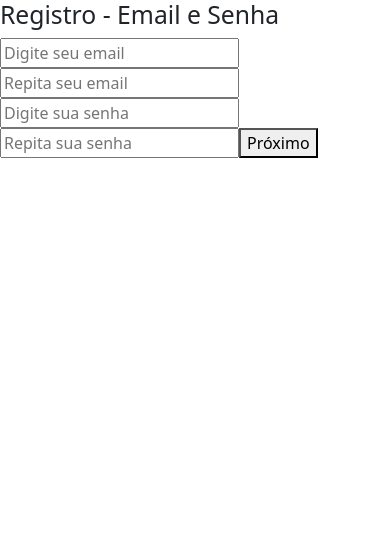
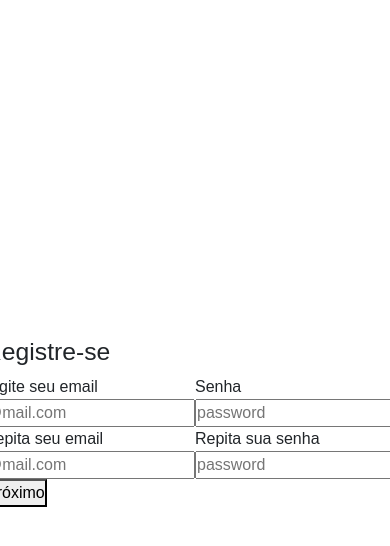
Before and after one commit to EsdrasAslc/Moneye, a Next.js app: page /register in a window 390 px wide. Shown: the top 546 px of the page. Built offline with nearby package versions, Linux system fonts and the light colour scheme.

Commit message:
Add style to login page

```diff
--- /dev/null
+++ b/src/app/login/login-style.css
@@ -0,0 +1,180 @@
+* {
+    margin: 0;
+    padding: 0;
+    box-sizing: border-box;
+    font-family: Arial, Helvetica, sans-serif;
+}
+
+.container-login {
+    position: relative;
+    width: 100%;
+    height: 100vh;
+    display: flex;
+}
+
+.img-box {
+    /* width: 50%; */
+    height: 100%;
+    background-color: #5bb4ff;
+    padding: 20px;
+}
+
+.img-box img {
+    width: 100%;
+    height: 100%;
+}
+
+.content-box {
+    display: flex;
+    justify-content: center;
+    align-items: center;
+    width: 50%;
+    height: 100%;
+}
+
+.content-box .form-box {
+    width: 50%;
+}
+
+.content-box .form-box .ul {
+    display: flex;
+    align-items: center;
+    justify-content: center;
+}
+
+.content-box .form-box .ul li {
+    list-style: none;
+    width: 60px;
+    height: 60px;
+    display: flex;
+    justify-content: center;
+    align-items: center;
+    border-radius: 50%;
+    margin: 0 7px;
+    cursor: pointer;
+    transition: 0.3s;
+}
+
+.content-box .form-box .ul li:hover {
+    background: #e4e4e4;
+}
+
+.form-box .ul li img {
+    width: 40px;
+}
+
+.content-box .form-box h2 {
+    color: #32324f;
+    font-weight: 600;
+    font-size: 2em;
+    text-transform: uppercase;
+    margin-bottom: 15px;
+    text-align: center;
+}
+
+.content-box .form-box .input-box {
+    margin-bottom: 20px;
+}
+
+.content-box .form-box .input-box input {
+    width: 100%;
+    padding: 10px;
+    outline: none;
+    font-weight: 400;
+    border: none;
+    font-size: 17px;
+    color: #32324f;
+    background-color: #ecf2f7;
+    border-radius: 5px;
+}
+
+.content-box .form-box .input-box span {
+    font-size: 16px;
+    margin-bottom: 5px;
+    display: inline-block;
+    color: #32324f;
+    font-weight: 400;
+}
+
+.content-box .form-box .input-box input::placeholder {
+    color: #a9adb6;
+}
+
+.content-box .form-box .input-box input[type=submit] {
+    background: #4aa4ee;
+    color: #fff;
+    outline: none;
+    border: none;
+    font-weight: 500;
+    cursor: pointer;
+    font-size: 20px;
+    transition: 0.3s;
+}
+
+.content-box .form-box .input-box input[type=submit]:hover {
+    background: #3286ca;
+}
+
+.content-box .form-box .remember{
+    margin-bottom: 20px;
+    color: #32324f;
+    font-weight: 400;
+    font-size: 14px;
+    cursor: pointer;
+    display: flex;
+    justify-content: space-between;
+}
+
+.content-box .form-box .remember a{
+    text-decoration: none;
+    color: #4aa4ee;
+}
+.content-box .form-box .remember a:hover{
+    color: #3286ca;
+}
+
+.content-box .form-box .input-box p {
+    color: #32324f;
+}
+.content-box .form-box .input-box p a{
+    color: #4aa4ee;
+}
+
+.content-box .form-box .input-box p a:hover{
+    color: #3286ca;
+}
+.content-box .form-box h3
+{
+    color: #607d8b;
+    text-decoration: none;
+    margin: 40px 0 15px;
+    font-weight: 500;
+    text-align: center;
+    font-size: 22px;
+}
+@media (max-width:868px) {
+    .container-login .img-box{
+        display: none;
+    }
+    .container-login .content-box{
+        width: 100%;
+    }
+    .container-login .content-box .form-box{
+        width: 100%;
+        padding: 40px;
+        background: white;
+        margin: 50px;
+    }
+    .container-login .content-box .form-box h3{
+        margin: 30px 0 10px;
+    }
+}
+@media (max-width:450px) {
+    .container-login .content-box .form-box .remember{
+        flex-wrap: wrap;
+    }
+    .container-login .content-box .form-box .remember a{
+        margin-top: 20px;
+    }
+
+}
--- a/src/app/register/emailForm.js
+++ b/src/app/register/emailForm.js
@@ -62,13 +62,93 @@ export default function EmailForm({ nextStep }) {
   }
 
   return (
+    <main className="container-login">
+
+      <div className="content-box">
+        <h2>Registre-se</h2>
+        <div className="form-box">
           <div>
-      <h2>Registro - Email e Senha</h2>
-      <input type="email" placeholder="Digite seu email" value={email1} onChange={(e) => setEmail1(e.target.value)} />
-      <input type="email" placeholder="Repita seu email" value={email2} onChange={(e) => setEmail2(e.target.value)} />
-      <input type="password" placeholder="Digite sua senha" value={senha1} onChange={(e) => setSenha1(e.target.value)} />
-      <input type="password" placeholder="Repita sua senha" value={senha2} onChange={(e) => setSenha2(e.target.value)} />
+            <div className="input-box">
+              <span>Digite seu email</span>
+              <input
+                type="email"
+                placeholder="@mail.com"
+                value={email1}
+                onChange={(e) => setEmail(e.target.value)}
+              />
+            </div>
+            <div className="input-box">
+              <span>Repita seu email</span>
+              <input
+                type="email"
+                placeholder="@mail.com"
+                value={email2}
+                onChange={(e) => setEmail(e.target.value)}
+              />
+            </div>
+          </div>
+          <div>
+            <div className="input-box">
+              <span>Senha</span>
+              <input
+                type="password"
+                placeholder="password"
+                value={senha1}
+                onChange={(e) => setSenha(e.target.value)}
+              />
+            </div>
+            <div className="input-box">
+              <span>Repita sua senha</span>
+              <input
+                type="password"
+                placeholder="password"
+                value={senha2}
+                onChange={(e) => setSenha(e.target.value)}
+              />
+            </div>
+          </div>
+        </div>
+        <div className="input-box">
+          {/* <input type="submit" value="Entrar" /> */}
           <button onClick={handleSubmit}>Próximo</button>
         </div>
+      </div>
+
+
+
+
+      {/* <section>
+                <div>
+                    <label htmlFor="login">Digite seu email</label>
+                    <input
+                        type="email"
+                        id="login"
+                        value={email}
+                        onChange={(e) => setEmail(e.target.value)}
+                    />
+                </div>
+                <div>
+                    <label htmlFor="password">Digite a sua senha</label>
+                    <input
+                        type="password"
+                        id="password"
+                        value={senha}
+                        onChange={(e) => setSenha(e.target.value)}
+                    />
+                </div>
+                <p>Caso não possua conta clique aqui!</p>
+                <button onClick={login}>Login</button>
+                {mensagem && <p>{mensagem}</p>}
+            </section> */}
+    </main>
   );
 }
+
+
+// <div>
+//   <input type="email" placeholder="Digite seu email" value={email1} onChange={(e) => setEmail1(e.target.value)} />
+//   <input type="email" placeholder="Repita seu email" value={email2} onChange={(e) => setEmail2(e.target.value)} />
+//   <input type="password" placeholder="Digite sua senha" value={senha1} onChange={(e) => setSenha1(e.target.value)} />
+//   <input type="password" placeholder="Repita sua senha" value={senha2} onChange={(e) => setSenha2(e.target.value)} />
+//   <button onClick={handleSubmit}>Próximo</button>
+// </div>
--- a/src/app/register/register-style.css
+++ b/src/app/register/register-style.css
@@ -0,0 +1,177 @@
+* {
+    margin: 0;
+    padding: 0;
+    box-sizing: border-box;
+    font-family: Arial, Helvetica, sans-serif;
+}
+
+.container-login {
+    width: 100%;
+    height: 100vh;
+    display: flex;
+}
+
+.container-login {
+    display: flex;
+    justify-content: center;
+    align-items: center;
+}
+
+.form-box {
+    display: flex;
+    flex-direction: row;
+}
+/* .content-box {
+    display: flex;
+    justify-content: center;
+    align-items: center;
+    width: 50%;
+    height: 100%;
+}
+
+.content-box .form-box {
+    width: 50%;
+}
+
+.content-box .form-box .ul {
+    display: flex;
+    align-items: center;
+    justify-content: center;
+}
+
+.content-box .form-box .ul li {
+    list-style: none;
+    width: 60px;
+    height: 60px;
+    display: flex;
+    justify-content: center;
+    align-items: center;
+    border-radius: 50%;
+    margin: 0 7px;
+    cursor: pointer;
+    transition: 0.3s;
+}
+
+.content-box .form-box .ul li:hover {
+    background: #e4e4e4;
+}
+
+.form-box .ul li img {
+    width: 40px;
+}
+
+.content-box .form-box h2 {
+    color: #32324f;
+    font-weight: 600;
+    font-size: 2em;
+    text-transform: uppercase;
+    margin-bottom: 15px;
+    text-align: center;
+}
+
+.content-box .form-box .input-box {
+    margin-bottom: 20px;
+}
+
+.content-box .form-box .input-box input {
+    width: 100%;
+    padding: 10px;
+    outline: none;
+    font-weight: 400;
+    border: none;
+    font-size: 17px;
+    color: #32324f;
+    background-color: #ecf2f7;
+    border-radius: 5px;
+}
+
+.content-box .form-box .input-box span {
+    font-size: 16px;
+    margin-bottom: 5px;
+    display: inline-block;
+    color: #32324f;
+    font-weight: 400;
+}
+
+.content-box .form-box .input-box input::placeholder {
+    color: #a9adb6;
+}
+
+.content-box .form-box .input-box input[type=submit] {
+    background: #4aa4ee;
+    color: #fff;
+    outline: none;
+    border: none;
+    font-weight: 500;
+    cursor: pointer;
+    font-size: 20px;
+    transition: 0.3s;
+}
+
+.content-box .form-box .input-box input[type=submit]:hover {
+    background: #3286ca;
+}
+
+.content-box .form-box .remember{
+    margin-bottom: 20px;
+    color: #32324f;
+    font-weight: 400;
+    font-size: 14px;
+    cursor: pointer;
+    display: flex;
+    justify-content: space-between;
+}
+
+.content-box .form-box .remember a{
+    text-decoration: none;
+    color: #4aa4ee;
+}
+.content-box .form-box .remember a:hover{
+    color: #3286ca;
+}
+
+.content-box .form-box .input-box p {
+    color: #32324f;
+}
+.content-box .form-box .input-box p a{
+    color: #4aa4ee;
+}
+
+.content-box .form-box .input-box p a:hover{
+    color: #3286ca;
+}
+.content-box .form-box h3
+{
+    color: #607d8b;
+    text-decoration: none;
+    margin: 40px 0 15px;
+    font-weight: 500;
+    text-align: center;
+    font-size: 22px;
+}
+@media (max-width:868px) {
+    .container-login .img-box{
+        display: none;
+    }
+    .container-login .content-box{
+        width: 100%;
+    }
+    .container-login .content-box .form-box{
+        width: 100%;
+        padding: 40px;
+        background: white;
+        margin: 50px;
+    }
+    .container-login .content-box .form-box h3{
+        margin: 30px 0 10px;
+    }
+}
+@media (max-width:450px) {
+    .container-login .content-box .form-box .remember{
+        flex-wrap: wrap;
+    }
+    .container-login .content-box .form-box .remember a{
+        margin-top: 20px;
+    }
+
+} */
```
Also changed, not shown: src/app/login/page.js (+2 -7 lines). Lines whose indentation alone changed are shown as unchanged.
